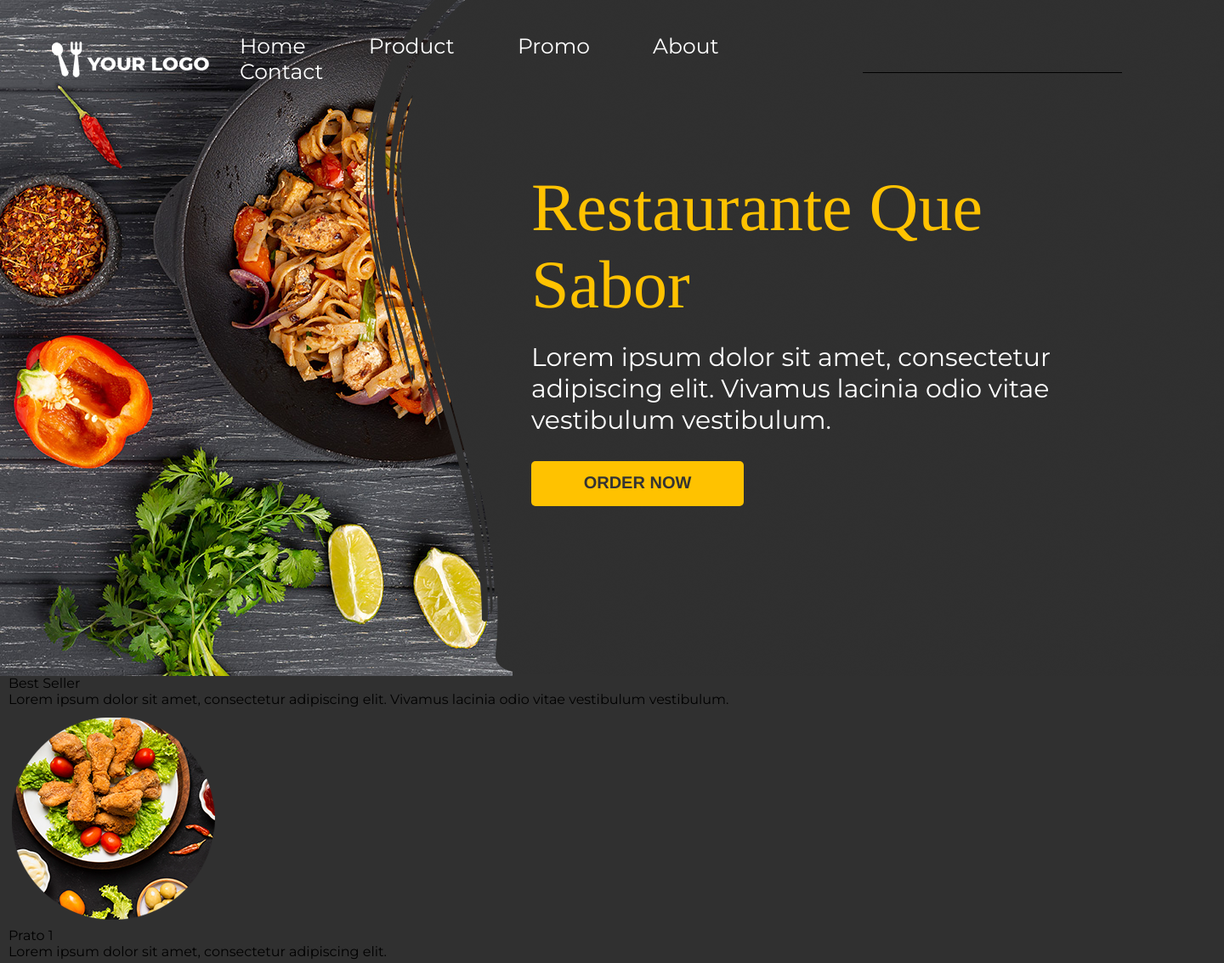
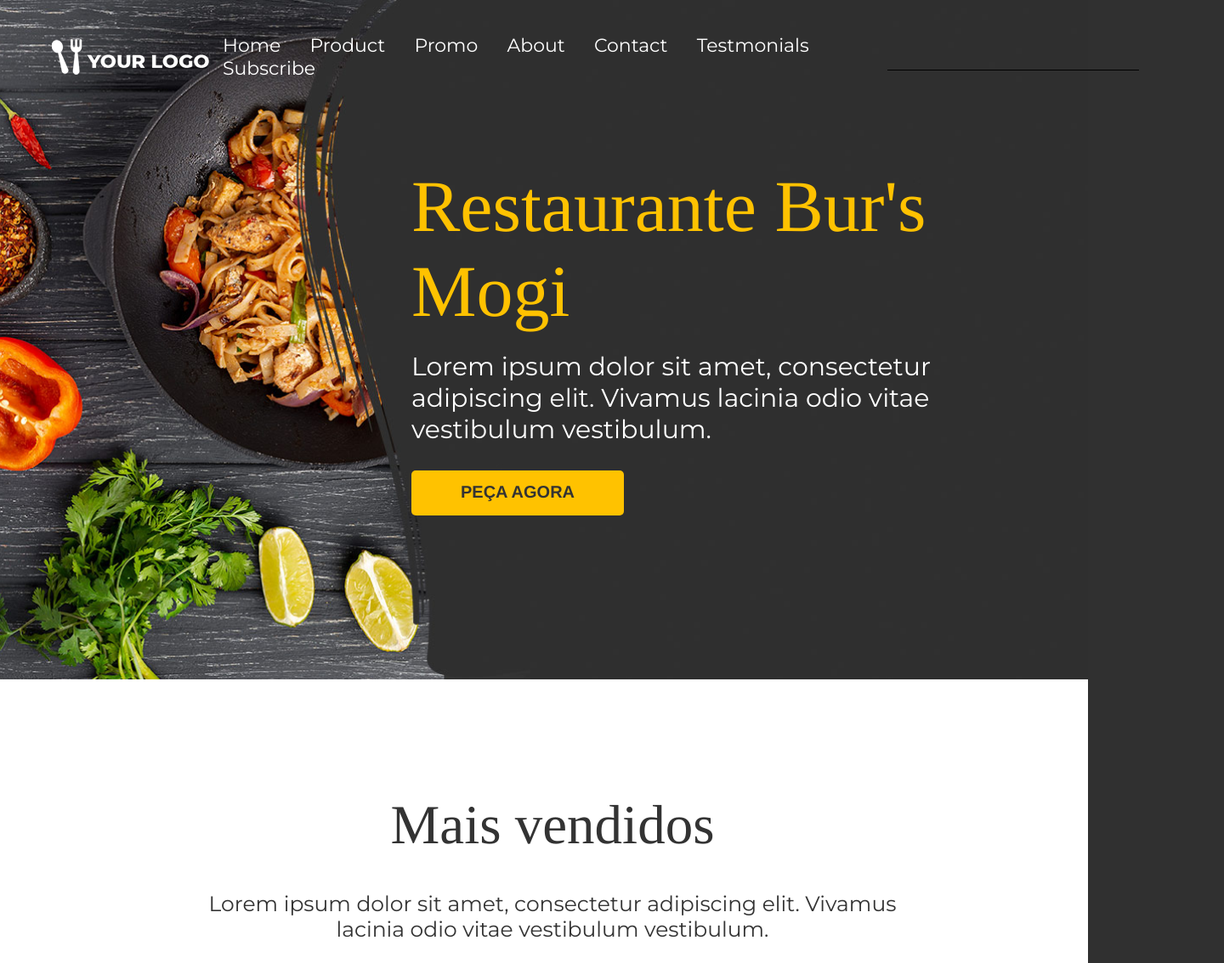
Before and after one commit to renato-ran88/restaurante-que-sabor, a website: page index.html in a window 1280 px wide. Shown: the top 1134 px of the page at 85% size, 1440 px wide, since content can reach past the window. Drawn offline with Linux system fonts and the light colour scheme; a web font is replaced by a local one.

Commit message:
Continuação do projeto

```diff
--- a/app/style/style.scss
+++ b/app/style/style.scss
@@ -2,17 +2,24 @@
 @use '_resets' as *;
 @use '_fonts' as *;
 
+
 //CSS Config
+
+html {
+  scroll-behavior: smooth;
+}
+
 body {
     font-family: $txt;
     background: $bg-grey;
     margin: 0 auto;
-    width: 1440px;
 }
 
 .container {
+    width: 1440px;
     max-width: 100%;
     padding: 0 10px;
+    margin: 0 auto;
 }
 
 .container-flex {
@@ -49,9 +56,41 @@ ul {
     }
 }
 
+.main-title {
+    font-family: $title;
+    font-size: 86px;
+    color: $txt-yellow;
+    margin-bottom: 20px;
+}
+
+.basic-title {
+    font-family: $title;
+    font-size: 65px;
+    color: $txt-grey;
+    text-align: center;
+    margin-bottom: 40px;
+}
+
+.minor-title {
+    font-family: $title;
+    font-size: 35px;
+    color: $txt-grey;
+}
+
+.subtitle {
+    width: 875px;
+    max-width: 100%;
+    font-family: $txt;
+    font-size: 25px;
+    text-align: center;
+    color: $txt-grey;
+    margin: 15px auto 25px;
+}
+
 //Header
 header {
     width: 100%;
+    max-width: 1920px;
     display: block;
     margin: 40px 0 10px;
     padding: 0 50px;
@@ -64,10 +103,10 @@ header {
         ul {
             li {
                 display: inline-block;
-                margin: 0 35px;
+                margin: 0 15px;
 
                 a {
-                    font-size: 25px;
+                    font-size: 22px;
                     color: white;
                     text-decoration: none;
                     transition: font-weight .3s ease-out;
@@ -103,39 +142,25 @@ header {
 
 .hero {
     position: relative;
-    height: 796px;
 
     .hero-bg{
         width: 100%;
         height: 100%;
-        position: absolute;
-        top: 0;
-        left: 0;
     }
 
     .pencil-bg {
-        width: 1010px;
-        height: 100%;
-        background: url('../img/pencil-bg.png') no-repeat center;
-        background-size: 100%;
-        position: absolute;
-        top: 0;
-        right: 0;
-        z-index: 1;
+        height: 100vh;
+        background: url('../img/hero.jpg') no-repeat center;
+        background-size: cover;
         display: flex;
-        justify-content: center;
+        justify-content: end;
         align-items: center;
+
 
         .text-box {
             width: 620px;
             max-width: 100%;
-
-            .main-title {
-                font-family: $title;
-                font-size: 80px;
-                color: $txt-yellow;
-                margin-bottom: 20px;
-            }
+            margin-right: 11rem;
 
             .description {
                 font-size: 30px;
@@ -145,3 +170,27 @@ header {
         }
     }
 }
+
+// Best Seller
+
+.best-seller {
+    padding: 135px 0;
+
+    .wrapper {
+        display: flex;
+        justify-content: space-between;
+        align-items: center;
+        margin-top: 75px;
+    }
+
+    .dish-box {
+        width: 255px;
+        max-width: 100%;
+        margin: 0 auto;
+        text-align: center;
+    }
+}
+
+.best-seller {
+    background: white;
+}
--- a/index.html
+++ b/index.html
@@ -3,8 +3,6 @@
 <head>
     <meta charset="UTF-8">
     <meta name="viewport" content="width=device-width, initial-scale=1.0">
-    <link rel="stylesheet" type="text/css" href="./dist/style.css"/>
-    <link rel="stylesheet" type="text/css" href="./dist/style.css"/>
     <link rel="stylesheet" type="text/css" href="./dist/style.css"/>
     <link rel="preconnect" href="https://fonts.googleapis.com">
     <link rel="preconnect" href="https://fonts.gstatic.com" crossorigin>
@@ -19,36 +17,36 @@
                 <img src="img/logo.png" alt="Logo que sabor" class="logo">
                 <nav class="menu">
                     <ul>
-                        <li><a href="">Home</a></li>
-                        <li><a href="">Product</a></li>
-                        <li><a href="">Promo</a></li>
-                        <li><a href="">About</a></li>
-                        <li><a href="">Contact</a></li>
+                        <li><a href="#hero">Home</a></li>
+                        <li><a href="#product">Product</a></li>
+                        <li><a href="#promo">Promo</a></li>
+                        <li><a href="#about">About</a></li>
+                        <li><a href="#contatc">Contact</a></li>
+                        <li><a href="#testmonials">Testmonials</a></li>
+                        <li><a href="#subscribe">Subscribe</a></li>
                     </ul>
                 </nav>
                 <input type="search" name="" id="" class="search-icon">
             </div>
         </header>
 
-        <section class="hero">
-            <div class="container">
-                <div class="hero-bg">
-                    <img src="img/dish-bg.jpg" alt="">
-                </div>
-                <div class="pencil-bg">
+        <section id="hero" class="hero">
+            <div class="pencil-bg">
+                <div class="container-flex">
                     <div class="text-box">
-                        <h1 class="main-title">Restaurante Que Sabor</h1>
+                        <h1 class="main-title">Restaurante Bur's Mogi</h1>
                         <p class="description">Lorem ipsum dolor sit amet, consectetur adipiscing elit. Vivamus lacinia odio vitae vestibulum vestibulum. </p>
-                        <button class="cta">Order Now</button>
+                        <button class="cta">Peça Agora</button>
                     </div>
                 </div>
             </div>
         </section>
 
-        <section class="best-seller">
+        <section id="product" class="best-seller">
             <div class="container">
-                <h2 class="basic-title">Best Seller</h2>
+                <h2 class="basic-title">Mais vendidos</h2>
                 <p class="subtitle">Lorem ipsum dolor sit amet, consectetur adipiscing elit. Vivamus lacinia odio vitae vestibulum vestibulum. </p>
+
                 <div class="wrapper">
                     <div class="dish-box">
                         <img src="img/dish-1.png" alt="">
@@ -57,19 +55,19 @@
                     </div>
                     <div class="dish-box">
                         <img src="img/dish-2.png" alt="">
-                        <p class="minor-title">Prato 1</p>
+                        <p class="minor-title">Prato 2</p>
                         <p class="txt">Lorem ipsum dolor sit amet, consectetur adipiscing elit.</p>
                     </div>
                     <div class="dish-box">
                         <img src="img/dish-3.png" alt="">
-                        <p class="minor-title">Prato 1</p>
+                        <p class="minor-title">Prato 3</p>
                         <p class="txt">Lorem ipsum dolor sit amet, consectetur adipiscing elit.</p>
                     </div>
                 </div>
             </div>
         </section>
 
-        <section class="suggested-dish first-suggestion">
+        <section id="promo" class="suggested-dish first-suggestion">
             <div class="container">
                 <div class="wrapper">
                     <div class="dish">
@@ -84,7 +82,7 @@
             </div>
         </section>
 
-        <section class="statistics">
+        <section id="about" class="statistics">
             <div class="container">
                 <h2 class="title">Statistics</h2>
                 <p class="subtitle">Lorem ipsum dolor sit amet, consectetur adipiscing elit. Vivamus lacinia odio vitae vestibulum vestibulum. </p>
@@ -109,7 +107,7 @@
             </div>
         </section>
 
-        <section class="suggested-dish second-suggestion">
+        <section id="contatc" class="suggested-dish second-suggestion">
             <div class="container">
                 <div class="wrapper">
                     <div class="text-box">
@@ -124,7 +122,7 @@
             </div>
         </section>
 
-        <section class="testimonials">
+        <section id="testmonials" class="testimonials">
             <div class="container">
                 <div class="slider">
                     <h2 class="title">Testimonials</h2>
@@ -136,7 +134,7 @@
             </div>
         </section>
 
-        <section class="contact">
+        <section id="subscribe" class="subscribe">
             <div class="container">
                 <h2 class="title">Subscribe</h2>
                 <p class="subtitle">Lorem ipsum dolor sit amet, consectetur adipiscing elit. Vivamus lacinia odio vitae vestibulum vestibulum. </p>
```
Also changed, not shown: dist/style.css, img/hero.jpg (added), 1 other file.
